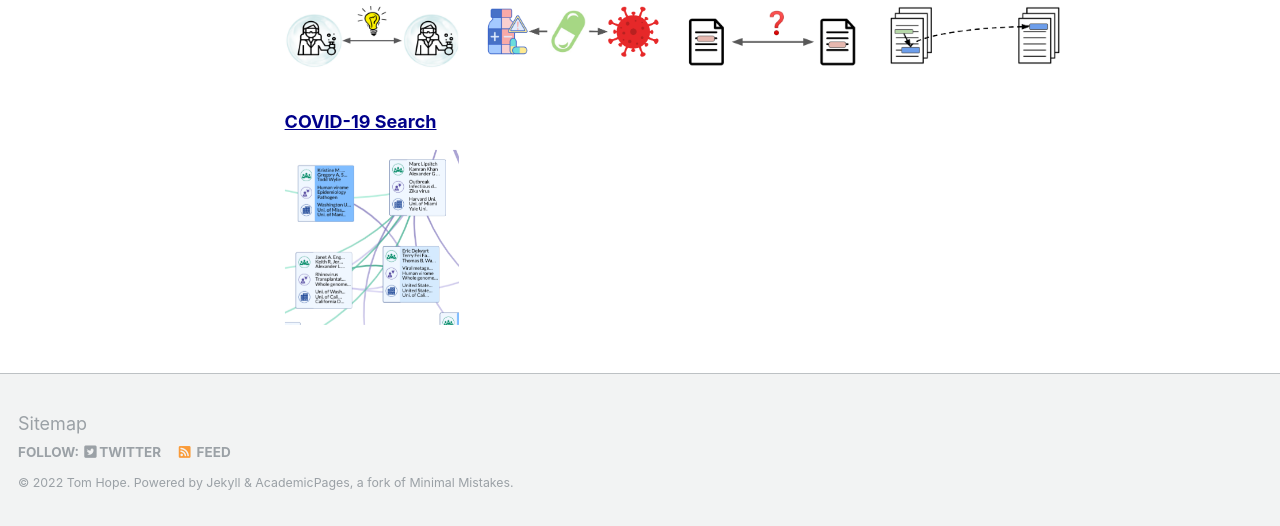
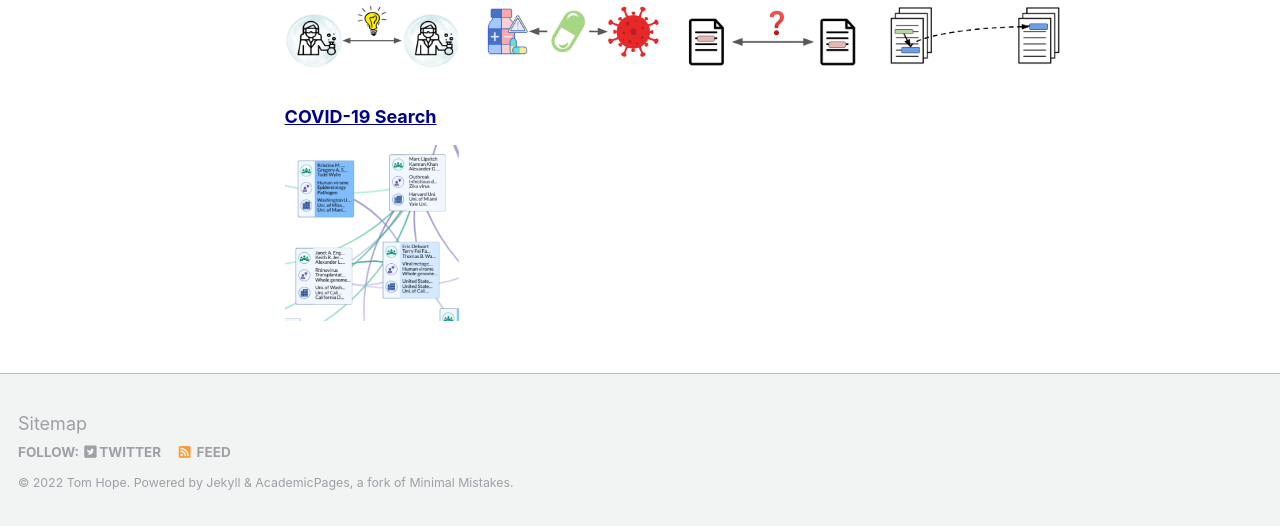
Before and after one commit to tomhoper/tomhoper.github.io, a Jekyll site: the page built from _pages/research.md, in a window 1280 px wide and 1164 px high. Shown: the part 635-1161 px from the top of the window. Built offline with Jekyll 4.4.1, drawn with Linux system fonts in a browser that asks for light colours.

Commit message:
Update _archive.scss

```diff
--- a/_sass/_archive.scss
+++ b/_sass/_archive.scss
@@ -3,7 +3,7 @@
    ========================================================================== */
 
 .archive {
-  margin-bottom: 0.5em;
+  margin-bottom: 0.25em;
 
   @include breakpoint($medium) {
     padding-right: $right-sidebar-width-narrow;
@@ -93,7 +93,7 @@
    ========================================================================== */
 
 .grid__item {
-  margin-bottom: 0.5em;
+  margin-bottom: 0.25em;
 
   .page__meta {
     margin: 0 0 4px;
```
